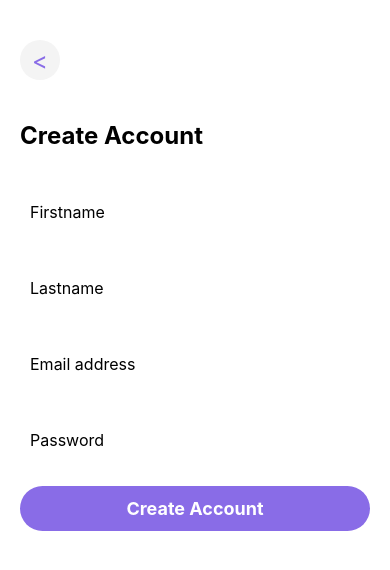
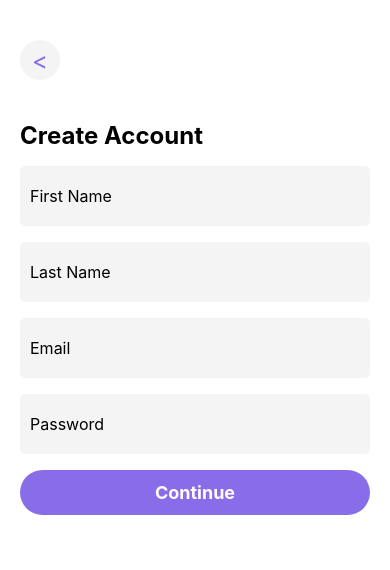
Before and after one commit to Divaodedra2112/mahadev, a React Native app: screen /Signup in a window 390 px wide. Shown: the top 570 px of the page. Built offline with nearby package versions, Linux system fonts and the light colour scheme; what @react-native-google-signin/google-signin would draw is missing.

Commit message:
feat: signup design and inegration

```diff
--- /dev/null
+++ b/src/components/SignUpComponents/AdditionalInfo.jsx
@@ -0,0 +1,70 @@
+import React from 'react';
+import { View, Text, TouchableOpacity } from 'react-native';
+import DropDownPicker from 'react-native-dropdown-picker';
+import styles from './signup.styles';
+
+const AdditionalInfo = ({
+    gender,
+    setGender,
+    ageRange,
+    setAgeRange,
+    handleCreate,
+    openAgeDropdown,
+    setOpenAgeDropdown,
+    goToBasicInfo,
+}) => {
+    return (
+        <>
+            <View style={styles.container}>
+                <TouchableOpacity style={styles.backButton}
+                    onPress={goToBasicInfo}
+                >
+                <Text style={styles.backButtonText}>{'<'}</Text>
+                </TouchableOpacity>
+                <Text style={styles.additionalTitle}>Tell us About yourself</Text>
+                <Text style={styles.label}>Who do you shop for ?</Text>
+                <View style={styles.genderContainer}>
+                    <TouchableOpacity
+                        style={[styles.genderButton, gender === 'Men' && styles.selectedButton]}
+                        onPress={() => setGender('Men')}
+                    >
+                        <Text
+                            style={[styles.genderButtonText, gender === 'Men' && { color: "white" }]}
+                        >
+                            Men</Text>
+                    </TouchableOpacity>
+                    <TouchableOpacity
+                        style={[styles.genderButton, gender === 'Women' && styles.selectedButton]}
+                        onPress={() => setGender('Women')}
+                    >
+                        <Text style={[styles.genderButtonText, gender === 'Women' && { color: "white" }]}>Women</Text>
+                    </TouchableOpacity>
+                </View>
+
+                <Text style={styles.label}>How Old ar you?</Text>
+                <DropDownPicker
+                    open={openAgeDropdown}
+                    value={ageRange}
+                    items={[
+                        // { label: '0-4', value: '0-4' },
+                        // { label: '5-17', value: '5-17' },
+                        { label: '18-25', value: '18-25' },
+                        { label: '26-35', value: '26-35' },
+                        { label: '36-45', value: '36-45' },
+                        { label: '46-60', value: '46-60' },
+                        { label: '60+', value: '60+' },
+                    ]}
+                    setOpen={setOpenAgeDropdown}
+                    setValue={setAgeRange}
+                    style={styles.dropdown}
+                    placeholder='Age Range' />
+            </View>
+            <View style={styles.bottomContainer}>
+                <TouchableOpacity style={styles.signUpButton} onPress={async () => await handleCreate()}>
+                    <Text style={styles.buttonText}>Finish</Text>
+                </TouchableOpacity>
+            </View>
+        </>
+    )
+};
+export default AdditionalInfo
--- /dev/null
+++ b/src/components/SignUpComponents/BasicInfo.jsx
@@ -0,0 +1,45 @@
+import React from 'react';
+import { View, Text, TextInput, TouchableOpacity } from 'react-native';
+import styles from './signup.styles';
+import { useNavigation } from '@react-navigation/native';
+
+const BasicInfo = ({ setFirstName, setLastName, setEmail, setPassword, onContinue }) => {
+    const navigation = useNavigation();
+    const handleBack = () => {
+        navigation.goBack();
+    };
+    return (
+        <View style={styles.container}>
+            <TouchableOpacity style={styles.backButton} onPress={handleBack}>
+                <Text style={styles.backButtonText}>{'<'}</Text>
+            </TouchableOpacity>
+            <Text style={styles.title}>Create Account</Text>
+            <TextInput
+                style={[styles.input, { fontSize: 16 }]}
+                placeholder="First Name"
+                onChangeText={setFirstName}
+            />
+            <TextInput
+                style={[styles.input, { fontSize: 16 }]}
+                placeholder="Last Name"
+                onChangeText={setLastName}
+            />
+            <TextInput
+                style={[styles.input, { fontSize: 16 }]}
+                placeholder="Email"
+                onChangeText={setEmail}
+                keyboardType="email-address"
+                autoCapitalize="none"
+            />
+            <TextInput
+                style={[styles.input, { fontSize: 16 }]}
+                placeholder="Password"
+                onChangeText={setPassword}
+                secureTextEntry
+            />
+            <TouchableOpacity style={styles.button} onPress={onContinue}>
+                <Text style={styles.buttonText}>Continue</Text>
+            </TouchableOpacity>
+        </View>)
+};
+export default BasicInfo;
--- /dev/null
+++ b/src/components/SignUpComponents/signup.styles.jsx
@@ -0,0 +1,106 @@
+import { StyleSheet } from 'react-native';
+
+const styles = StyleSheet.create({
+  container: {
+    backgroundColor: 'white',
+    flex: 9,
+    padding: 16,
+    paddingHorizontal: 20,
+  },
+  bottomContainer: {
+    justifyContent:"center",
+    alignItems:"center",
+    backgroundColor: '#f4f4f4',
+    flex: 1,
+    padding: 16,
+  },
+  additionalTitle: {
+    fontSize: 20,
+    fontWeight: 'bold',
+    marginBottom: 38,
+    marginTop: "40%",
+  },
+  title: {
+    fontSize: 24,
+    fontWeight: 'bold',
+    marginBottom: 16,
+    marginTop: "30%",
+  },
+  input: {
+    width: '100%',
+    height: 60,
+    borderRadius: 5,
+    paddingHorizontal: 10,
+    marginBottom: 16,
+    backgroundColor: '#f4f4f4',
+  },
+  button: {
+    width: '100%',
+    backgroundColor: '#896ce7',
+    padding: 12,
+    borderRadius: 50,
+    alignItems: 'center',
+    marginBottom: 16,
+  },
+  signUpButton: {
+    width: '100%',
+    backgroundColor: '#896ce7',
+    padding: 12,
+    borderRadius: 50,
+    alignItems: 'center',
+  },
+  buttonText: {
+    color: '#fff',
+    fontSize: 18,
+    fontWeight: 'bold',
+  },
+  label: {
+    fontSize: 16,
+    fontWeight: '600',
+    marginBottom: 8,
+  },
+  genderContainer: {
+    flexDirection: 'row',
+    justifyContent: 'space-between',
+    marginBottom: 26,
+    marginTop: 14,
+  },
+  genderButton: {
+    flex: 1,
+    padding: 12,
+    marginHorizontal: 5,
+    borderRadius: 50,
+    backgroundColor: '#f4f4f4',
+    alignItems: 'center',
+  },
+  selectedButton: {
+    backgroundColor: '#896ce7',
+    color:"white"
+
+  },
+  genderButtonText: {
+    fontSize: 16
+  },
+  dropdown: {
+    marginBottom: 16,
+    borderRadius: 50,
+    backgroundColor: '#f4f4f4',
+  },
+  backButton: {
+    position: 'absolute',
+    top: 40,
+    left: 20,
+    height: 40,
+    width: 40,
+    alignItems: "center",
+    justifyContent: "center",
+    backgroundColor: "#f4f4f4",
+    borderRadius: 100, flex: 1,
+  },
+  backButtonText: {
+    fontSize: 24,
+    color: '#896ce7',
+  },
+});
+
+export default styles;
--- a/src/screens/login.jsx
+++ b/src/screens/login.jsx
@@ -79,10 +79,10 @@ const Login = () => {
           <Text style={styles.backButtonText}>{'<'}</Text>
         </TouchableOpacity>)}
 
-
         <View style={styles.SignInbuttonText}>
           <Text style={styles.title}>Sign in</Text>
         </View>
+
         {!isEmailSubmitted ? (
           <>
             <TextInput
@@ -118,7 +118,6 @@ const Login = () => {
             </TouchableOpacity>
           </>
         )}
-      {/* </View> */}
     </View>
   );
 };
--- a/src/screens/signup.jsx
+++ b/src/screens/signup.jsx
@@ -1,205 +1,97 @@
-import { View, Text, TextInput, StyleSheet, Button, Alert, TouchableOpacity } from 'react-native';
-import React, { useEffect, useState } from 'react';
-import { useNavigation } from '@react-navigation/native';
+import {  Alert } from 'react-native';
+import React, {  useState } from 'react';
 import auth from '@react-native-firebase/auth';
+import BasicInfo from '../components/SignUpComponents/BasicInfo';
+import AdditionalInfo from '../components/SignUpComponents/AdditionalInfo';
+import firestore from '@react-native-firebase/firestore';
 
 const Signup = () => {
+  const [currentStep, setCurrentStep] = useState(1);
   const [email, setEmail] = useState('');
   const [password, setPassword] = useState('');
-  const [firsName, setFirsName] = useState('');
+  const [firstName, setFirstName] = useState('');
+  const [lastName, setLastName] = useState('');
+  const [gender, setGender] = useState('Men');
+  const [ageRange, setAgeRange] = useState(null);
+  const [openAgeDropdown, setOpenAgeDropdown] = useState(false);
 
-  const [lastName, setLastName] = useState('');
+  const handleCreate = async () => {
+    console.log('Attempting to create account...');
+    console.log('firstName: ', firstName);
+    console.log('lastName: ', lastName);
+    console.log('email: ', email);
+    console.log('password: ', password);
+    console.log('gender: ', gender);
+    console.log('ageRange: ', ageRange);
 
-  const navigation = useNavigation();
-  const handleBack = () => {
-    // if (isEmailSubmitted) {
-    //   setIsEmailSubmitted(false);
-    // } else {
-    navigation.goBack();
-    // }
-  };
-  const handleCreate = () => {
-    console.log('Attempting to create account...');
-    if (!email || !password) {
-      Alert.alert('Error', 'Email and password are required!');
+    if (!email || !password || !firstName || !lastName || !gender || !ageRange) {
+      Alert.alert('Error', 'Please fill all the fields!');
       return;
     }
 
-    auth()
-      .createUserWithEmailAndPassword(email, password)
-      .then(() => {
-        console.log('User account created & signed in!');
+    try {
+
+      const userCredential = await auth().createUserWithEmailAndPassword(email, password);
+      const userId = userCredential.user.uid;
+
+
+      await firestore().collection('users').doc(userId).set({
+        firstName,
+        lastName,
+        gender,
+        ageRange,
+        email,
+        createdAt: firestore.FieldValue.serverTimestamp(),
+      }).then(()=>
+      {
+        navigation.navigate('login')
         Alert.alert('Success', 'Account created successfully!');
-        navigation.navigate('login');
-      })
-      .catch(error => {
-        console.error('Error code:', error.code);
-        console.error('Error message:', error.message);
+      }
+      );
 
-        if (error.code === 'auth/email-already-in-use') {
-          Alert.alert('Error', 'That email address is already in use!');
-        } else if (error.code === 'auth/invalid-email') {
-          Alert.alert('Error', 'That email address is invalid!');
-        } else if (error.code === 'auth/weak-password') {
-          Alert.alert('Error', 'Password should be at least 6 characters!');
-        } else if (error.code === 'auth/network-request-failed') {
-          Alert.alert('Error', 'Network error. Please check your connection.');
-        } else {
-          Alert.alert('Error', 'An unexpected error occurred!');
-        }
-      });
+    } catch (error) {
+      console.error(error);
+      let errorMessage = 'An unexpected error occurred!';
+      if (error.code === 'auth/email-already-in-use') {
+        errorMessage = 'That email address is already in use!';
+      } else if (error.code === 'auth/invalid-email') {
+        errorMessage = 'That email address is invalid!';
+      } else if (error.code === 'auth/weak-password') {
+        errorMessage = 'Password should be at least 6 characters!';
+      }
+      Alert.alert('Error', errorMessage);
+
+    }
   };
 
+  const goToBasicInfo = () => {
+    setCurrentStep(1);
+  };
 
   return (
-    <View style={styles.container}>
-      <TouchableOpacity style={styles.backButton} onPress={handleBack}>
-        <Text style={styles.backButtonText}>{'<'}</Text>
-      </TouchableOpacity>
-      <View style={styles.SignInbuttonText}>
-        <Text style={styles.title}>Create Account</Text>
-      </View>
-      <TextInput
-        style={[styles.input, { fontSize: 16 }]}
-        placeholder="Firstname"
-        onChangeText={setFirsName}
-        value={firsName}
-        secureTextEntry
-        backgroundColor="#f4f4f4"
+
+    currentStep === 1 ? (
+      <BasicInfo
+        setFirstName={setFirstName}
+        setLastName={setLastName}
+        setEmail={setEmail}
+        setPassword={setPassword}
+        onContinue={() => setCurrentStep(2)}
       />
-      <TextInput
-        style={[styles.input, { fontSize: 16 }]}
-        placeholder="Lastname"
-        onChangeText={setLastName}
-        value={lastName}
-        secureTextEntry
-        backgroundColor="#f4f4f4"
+    ) : (
+      <AdditionalInfo
+        gender={gender}
+        setGender={setGender}
+        ageRange={ageRange}
+        setAgeRange={setAgeRange}
+        handleCreate={handleCreate}
+        openAgeDropdown={openAgeDropdown}
+        setOpenAgeDropdown={setOpenAgeDropdown}
+        goToBasicInfo={goToBasicInfo}
       />
-      <TextInput
-         style={[styles.input, { fontSize: 16 }]}
-        placeholder="Email address"
-        onChangeText={setEmail}
-        value={email}
-        keyboardType="email-address"
-        autoCapitalize="none"
-        backgroundColor="#f4f4f4"
-      />
-      <TextInput
-        style={[styles.input, { fontSize: 16 }]}
-        placeholder="Password"
-        onChangeText={setPassword}
-        value={password}
-        secureTextEntry
-        backgroundColor="#f4f4f4"
-      />
-
-      {/* <Button title="Create Account" onPress={handleCreate} /> */}
-      <TouchableOpacity style={styles.button} onPress={handleCreate}>
-        <Text style={styles.buttonText}>Create Account</Text>
-      </TouchableOpacity>
-    </View>
+    )
 
   );
 };
 
-const styles = StyleSheet.create({
-  container: {
-    backgroundColor: "white",
-    flex: 1,
-    padding: 16,
-    paddingHorizontal: 20
-  },
-  backButton: {
-    position: 'absolute',
-    top: 40,
-    left: 20,
-    height: 40,
-    width: 40,
-    alignItems: "center",
-    justifyContent: "center",
-    backgroundColor: "#f4f4f4",
-    borderRadius: 100, flex: 1,
-
-  },
-  backButtonText: {
-    fontSize: 24,
-    color: '#896ce7',
-  },
-  googleIcon: {
-    marginRight: 10, // Space between icon and text
-  },
-
-  title: {
-    fontSize: 24,
-    fontWeight: 'bold',
-    marginBottom: 16,
-  },
-  input: {
-    width: '100%',
-    height: 60,
-    borderRadius: 5,
-    paddingHorizontal: 10,
-    marginBottom: 16,
-  },
-  text: {
-    fontSize: 14,
-    fontWeight: '400',
-    marginBottom: 16,
-  },
-  button: {
-    width: '100%',
-    backgroundColor: '#896ce7',
-    padding: 12,
-    borderRadius: 50,
-    alignItems: 'center',
-    marginBottom: 16,
-  },
-  googleButton: {
-    width: '100%',
-    backgroundColor: '#f4f4f4',
-    padding: 12,
-    borderRadius: 50,
-    alignItems: 'center',
-    marginBottom: 16,
-    flexDirection: 'row'
-  },
-  buttonText: {
-    color: '#fff',
-    fontSize: 18,
-    fontWeight: 'bold',
-  },
-  googleButtonText: {
-    color: '#000',
-    fontSize: 18,
-    fontWeight: 'bold',
-  },
-  SignInbuttonText: {
-    fontSize: 24,
-    fontWeight: 'bold',
-    marginBottom: 16,
-    marginTop: "30%",
-    alignSelf: 'flex-start'
-  },
-  CreateoneText: {
-    fontSize: 24,
-    fontWeight: 'bold',
-    marginBottom: 40,
-    alignSelf: 'flex-start'
-  },
-  createone: {
-    fontSize: 14,
-    fontWeight: 'bold',
-    marginBottom: 16,
-  },
-  Googlebutton: {
-    width: '100%',
-    backgroundColor: '#896ce7',
-    padding: 12,
-    borderRadius: 50,
-    alignItems: 'center',
-    marginBottom: 16,
-  },
-
-});
-
 export default Signup;
```
